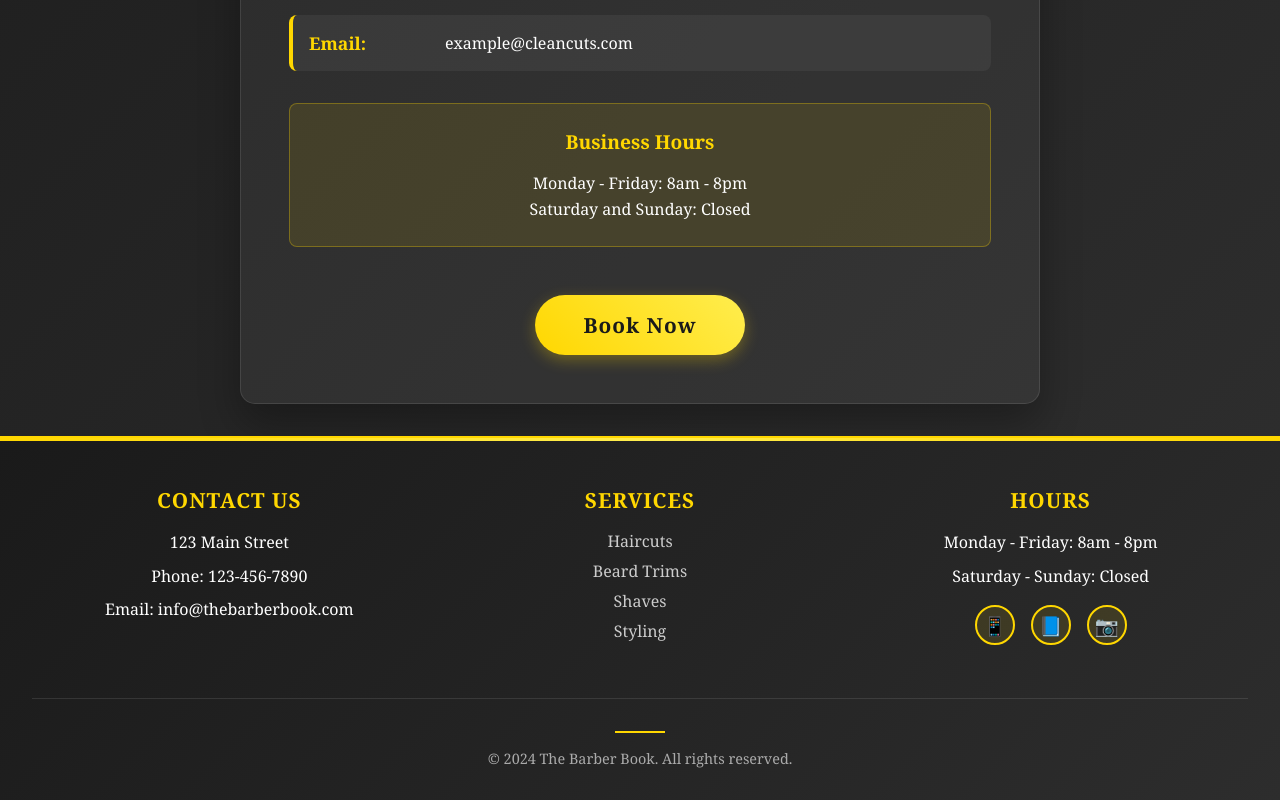
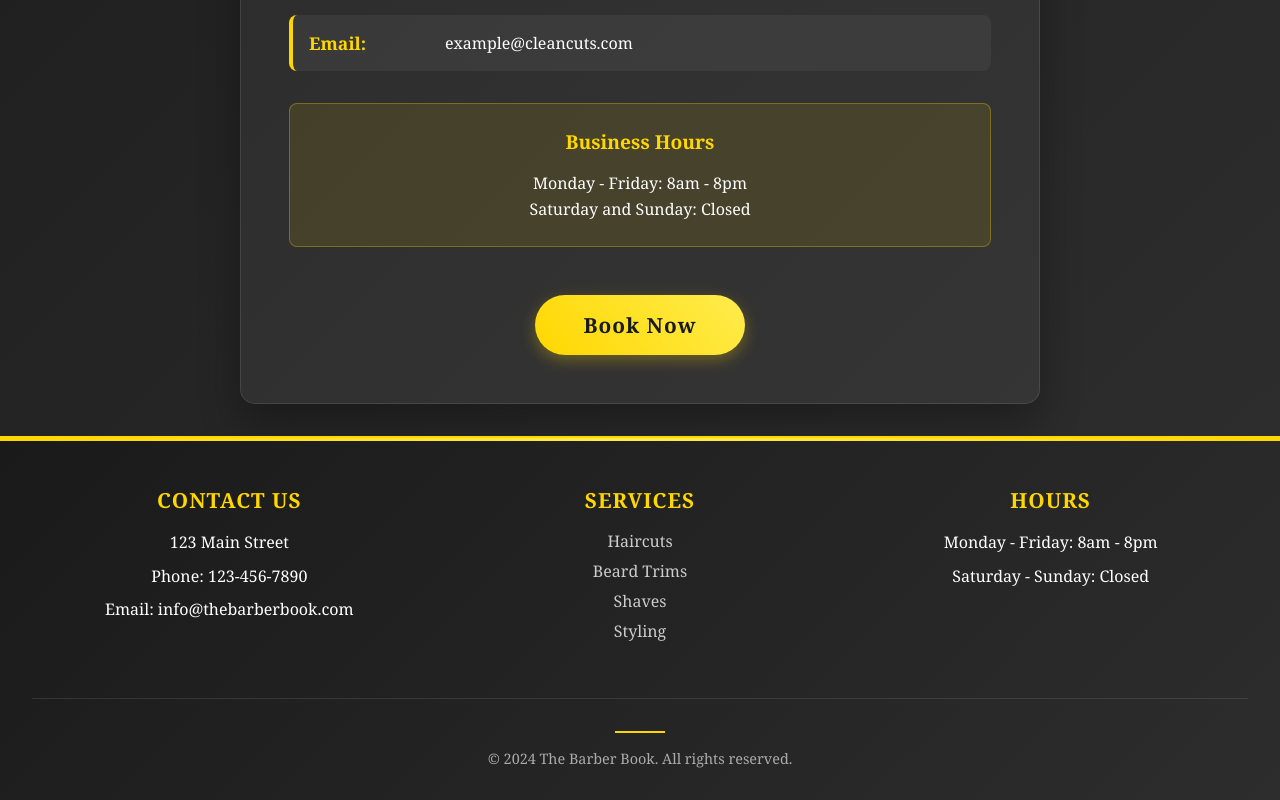
Before and after one commit to codeus21/TheBarberBook, a React (Vite) app: page / in a window 1280 px wide. Shown: the part 1021-1821 px from the top of the page. Built offline with nearby package versions, Linux system fonts and the light colour scheme.

Commit message:
Removed Footer socials icons

```diff
--- a/src/components/Footer.jsx
+++ b/src/components/Footer.jsx
@@ -23,11 +23,6 @@ function Footer() {
                     <h3 className="footer-title">Hours</h3>
                     <p className="footer-text">Monday - Friday: 8am - 8pm</p>
                     <p className="footer-text">Saturday - Sunday: Closed</p>
-                    <div className="footer-social">
-                        <a href="#" className="social-icon">📱</a>
-                        <a href="#" className="social-icon">📘</a>
-                        <a href="#" className="social-icon">📷</a>
-                    </div>
                 </div>
             </div>
 
--- a/src/css/Footer.css
+++ b/src/css/Footer.css
@@ -59,34 +59,7 @@
   color: #ffd700;
 }
 
-.footer-social {
-  display: flex;
-  justify-content: center;
-  gap: 1rem;
-  margin-top: 1rem;
-}
 
-.social-icon {
-  width: 40px;
-  height: 40px;
-  background: rgba(255, 215, 0, 0.1);
-  border: 2px solid #ffd700;
-  border-radius: 50%;
-  display: flex;
-  align-items: center;
-  justify-content: center;
-  color: #ffd700;
-  text-decoration: none;
-  transition: all 0.3s ease;
-  font-size: 1.2rem;
-}
-
-.social-icon:hover {
-  background: #ffd700;
-  color: #1a1a1a;
-  transform: translateY(-2px);
-  box-shadow: 0 5px 15px rgba(255, 215, 0, 0.3);
-}
 
 .footer-bottom {
   text-align: center;
@@ -123,14 +96,4 @@
   .footer-section {
     padding: 0.5rem;
   }
-
-  .footer-social {
-    gap: 0.8rem;
-  }
-
-  .social-icon {
-    width: 35px;
-    height: 35px;
-    font-size: 1rem;
-  }
 }
```
